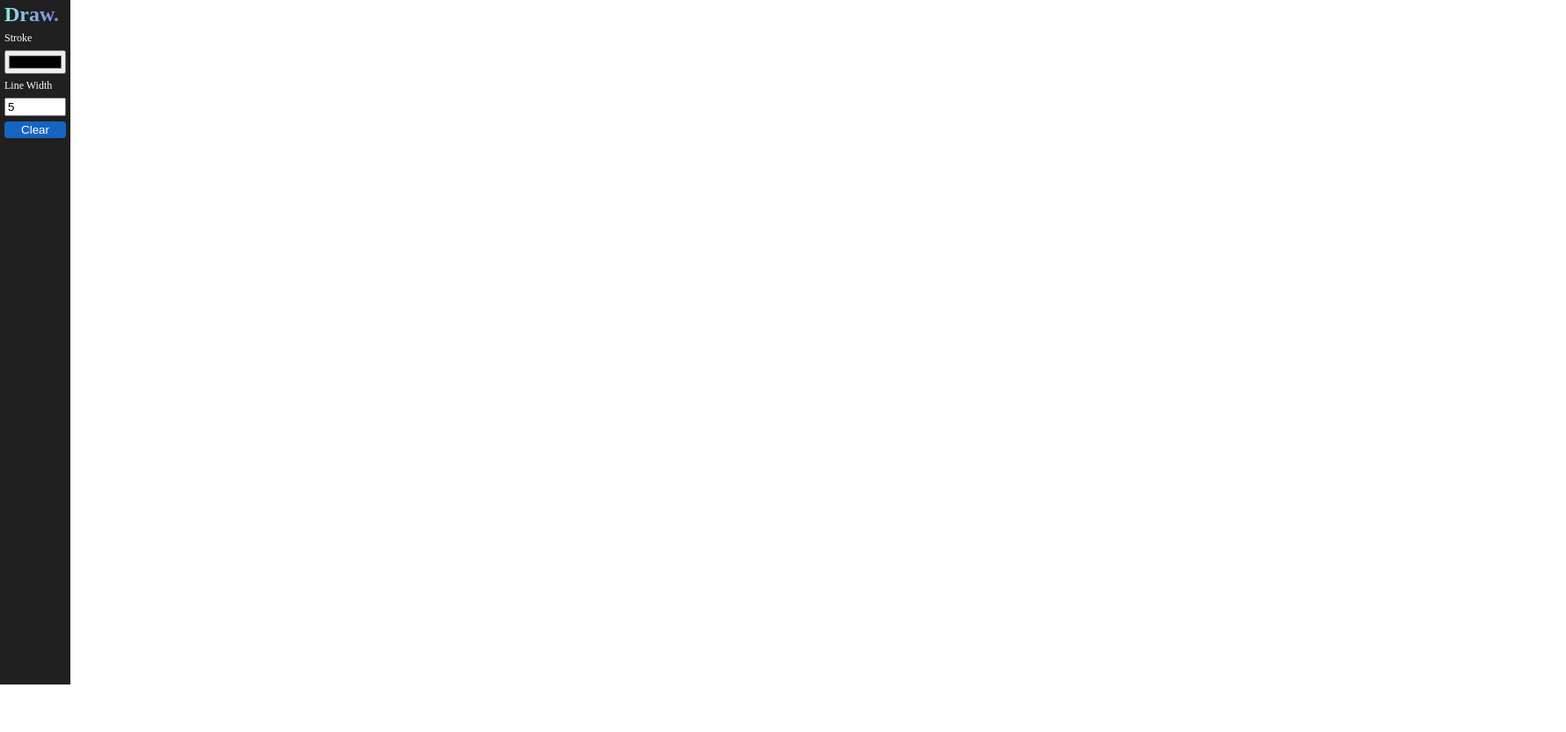
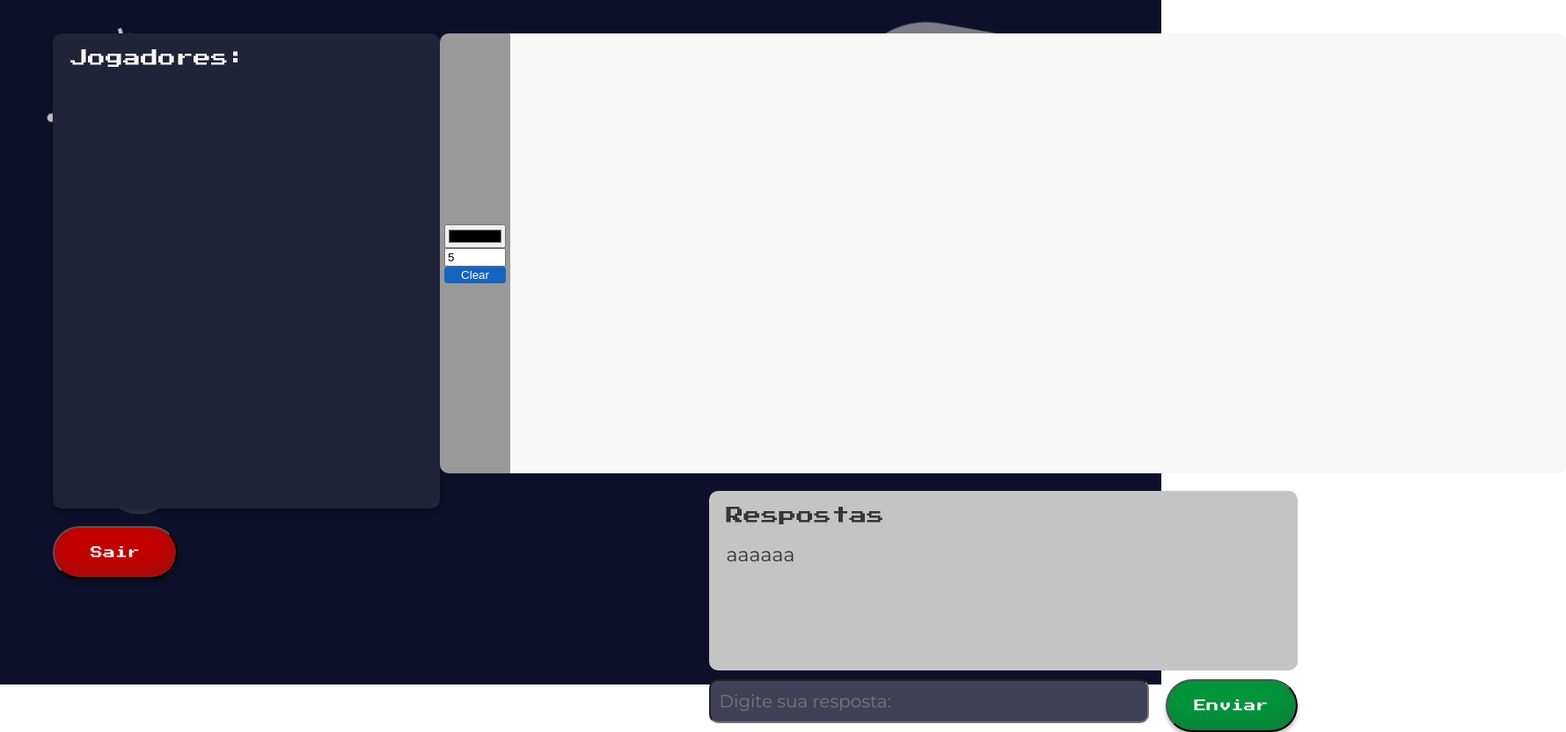
Before and after one commit to Miguel-EpicJS/online-drawing-kenji, a website: page frontend/index.html in a window 1280 px wide. Shown: the part 22-854 px from the top of the page at 88% size, 1780 px wide, since content can reach past the window. Before the commit the page ends 800 px from the top, so only its background shows below. Drawn offline with Linux system fonts and the light colour scheme.

Commit message:
Creating layout

```diff
--- a/frontend/index.html
+++ b/frontend/index.html
@@ -6,22 +6,47 @@
 
     <link rel="stylesheet" href="style.css">
 
+    <link rel="preconnect" href="https://fonts.googleapis.com">
+    <link rel="preconnect" href="https://fonts.gstatic.com" crossorigin>
+    <link href="https://fonts.googleapis.com/css2?family=Montserrat&family=Press+Start+2P&display=swap" rel="stylesheet">
+
     <title>Drawing app</title>
 </head>
 <body>
-    <section class="container">
+    <main class="principal-container">
+        <section class="first-container">
+            <div class="players">
+                Jogadores:
+            </div>
+            <button class="button-out">
+                Sair
+            </button>
+        </section>
+        <section class="second-container">
+            <div class="container">
                 <div id="toolbar">
-            <h1>Draw.</h1>
-            <label for="stroke">Stroke</label>
                     <input id="stroke" name='stroke' type="color">
-            <label for="lineWidth">Line Width</label>
                     <input id="lineWidth" name='lineWidth' type="number" value="5">
                     <button id="clear">Clear</button>
                 </div>
                 <div class="drawing-board">
                     <canvas id="drawing-board"></canvas>
                 </div>
+            </div>
+            <div class="answer-container">
+                <div class="show-answer">
+                    <span>Respostas</span>
+                    <p>aaaaaa</p>
+                </div>
+                <div class="send-answer">
+                    <input type="text" placeholder="Digite sua resposta:" class="answer-input">
+                    <button class="answer-button">
+                        Enviar
+                    </button>
+                </div>
+            </div>
         </section>
+    </main>
     <script src="./index.js"></script>
 </body>
 </html>
--- a/frontend/style.css
+++ b/frontend/style.css
@@ -4,6 +4,9 @@ body {
     height: 100%;
     overflow: hidden;
     color: white;
+    background-image: url('./src/assets/images/background.png');
+    background-repeat: no-repeat;
+    background-size: cover;
 }
 
 h1 {
@@ -15,21 +18,139 @@ h1 {
     -webkit-text-fill-color: transparent;
 }
 
+.principal-container {
+    padding: 60px;
+    display: flex;
+    justify-content: space-between;
+    /* margin-top: 200px; */
+    height: 90vh;
+}
+
+.first-container{
+    display: flex;
+    flex-direction: column;
+    justify-content: space-between;
+    /* align-items: center; */
+}
+
+.send-answer {
+    margin-top: 10px;
+    display: flex;
+    justify-content: space-between;
+}
+
+.answer-input {
+    width: 500px;
+    height: 50px;
+    background: #404156;
+    border-radius: 10px;
+    outline: none;
+    font-family: 'Montserrat';
+    font-style: normal;
+    font-weight: 500;
+    font-size: 20px;
+    line-height: 24px;
+    color: #BABABA;
+    padding-left: 10px;
+}
+
+.answer-button {
+    width: 150px;
+    height: 60px;
+    background: #00943B;
+    box-shadow: 0px 4px 4px rgba(0, 0, 0, 0.25), inset -5px -10px 20px rgba(53, 53, 53, 0.2);
+    border-radius: 50px;
+    font-family: 'Press Start 2P', cursive;
+    font-style: normal;
+    font-weight: 400;
+    font-size: 14px;
+    line-height: 17px;
+    color: #F7F7F7;
+}
+
+.second-container{
+    display: flex;
+    flex-direction: column;
+    /* justify-content: space-between; */
+    align-items: center;
+}
+
+.players {
+    width: 400px;
+    height: 500px;
+    background: #212339;
+    box-shadow: 0px 4px 4px rgba(0, 0, 0, 0.25);
+    border-radius: 10px;
+    font-family: 'Press Start 2P', cursive;
+    font-style: normal;
+    font-weight: 400;
+    font-size: 20px;
+    line-height: 17px;
+    color: #F7F7F7;
+    padding: 20px;
+}
+
+.button-out{
+    width: 142px;
+    height: 60px;
+    margin-bottom: 100px;
+    background: #C30000;
+    box-shadow: 0px 4px 4px rgba(0, 0, 0, 0.25), inset -5px -10px 20px rgba(53, 53, 53, 0.2);
+    border-radius: 50px;
+    font-family: 'Press Start 2P', cursive;
+    font-style: normal;
+    font-weight: 400;
+    font-size: 14px;
+    line-height: 17px;
+    color: #F7F7F7;
+}
+
+#drawing-board{
+    /* width: 500px;
+    height: 500px; */
+    background: #F7F7F7;
+    border-radius: 0 10px 10px 0;
+    height: 100%;
+    width: 1200px;
+}
+
+span{
+    font-family: 'Press Start 2P', cursive;
+    font-style: normal;
+    font-weight: 400;
+    font-size: 20px;
+    line-height: 17px;
+    color: #353535;
+}
+
+p{
+    font-family: 'Montserrat';
+    font-style: normal;
+    font-weight: 500;
+    font-size: 22px;
+    line-height: 27px;
+
+    color: #353535;
+}
+
+canvas {
+    width: 100%;
+}
+
 .container {
-    height: 100%;
+    height: 500px;
     display: flex;
+    margin-bottom: 20px;
 }
 
 #toolbar {
     display: flex;
     flex-direction: column;
+    justify-content: center;
     padding: 5px;
     width: 70px;
-    background-color: #202020;
-}
-
-#toolbar * {
-    margin-bottom: 6px;
+    background: #999999;
+    border-radius: 10px 0 0 10px;
 }
 
 #toolbar label {
@@ -47,3 +168,11 @@ h1 {
     color:white;
     padding: 2px;
 }
+
+.show-answer{
+    width: 629px;
+    height: 164px;
+    background: #C4C4C4;
+    border-radius: 10px;
+    padding: 20px;
+}
```
Also changed, not shown: frontend/src/assets/images/background.png (added). Lines whose indentation alone changed are shown as unchanged.
